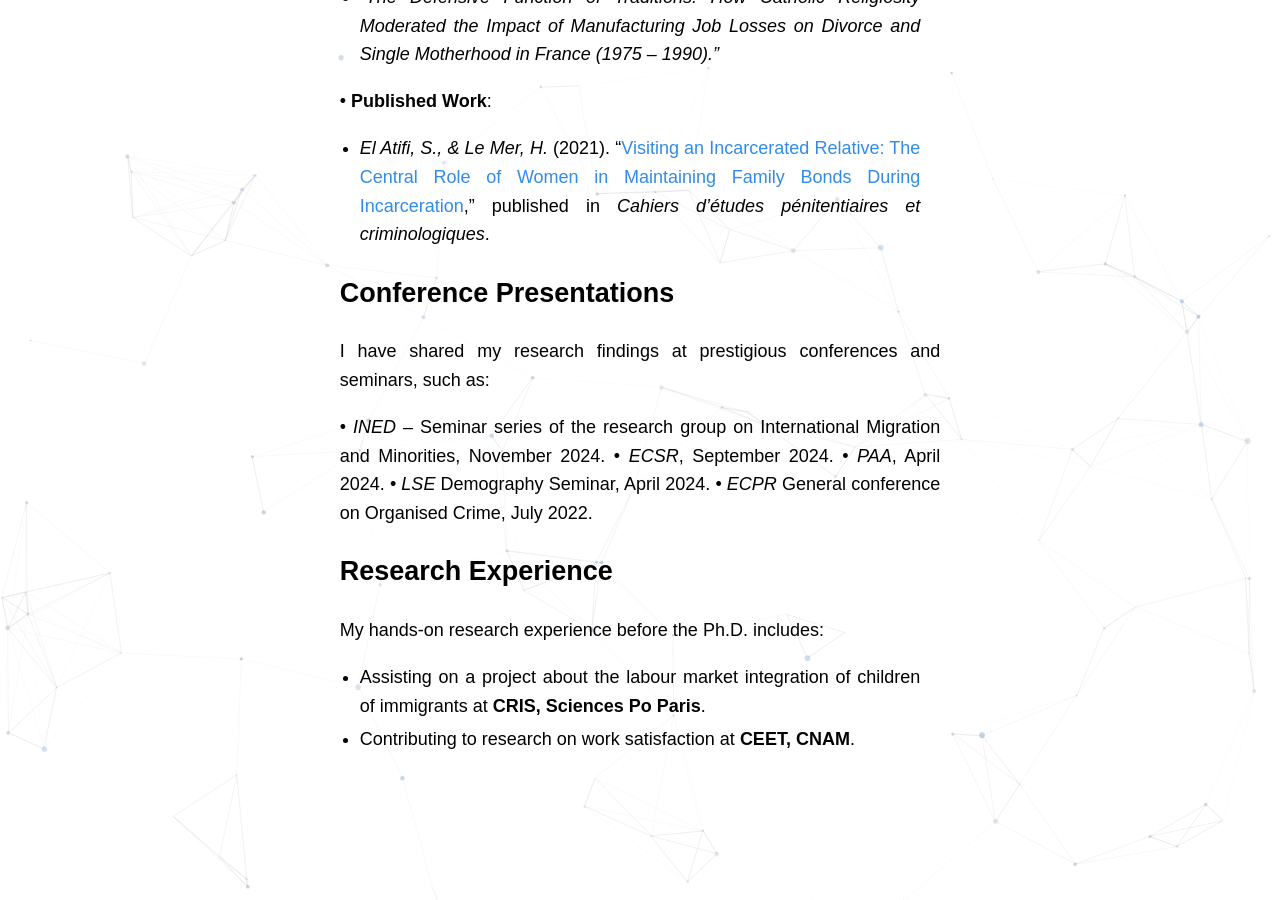
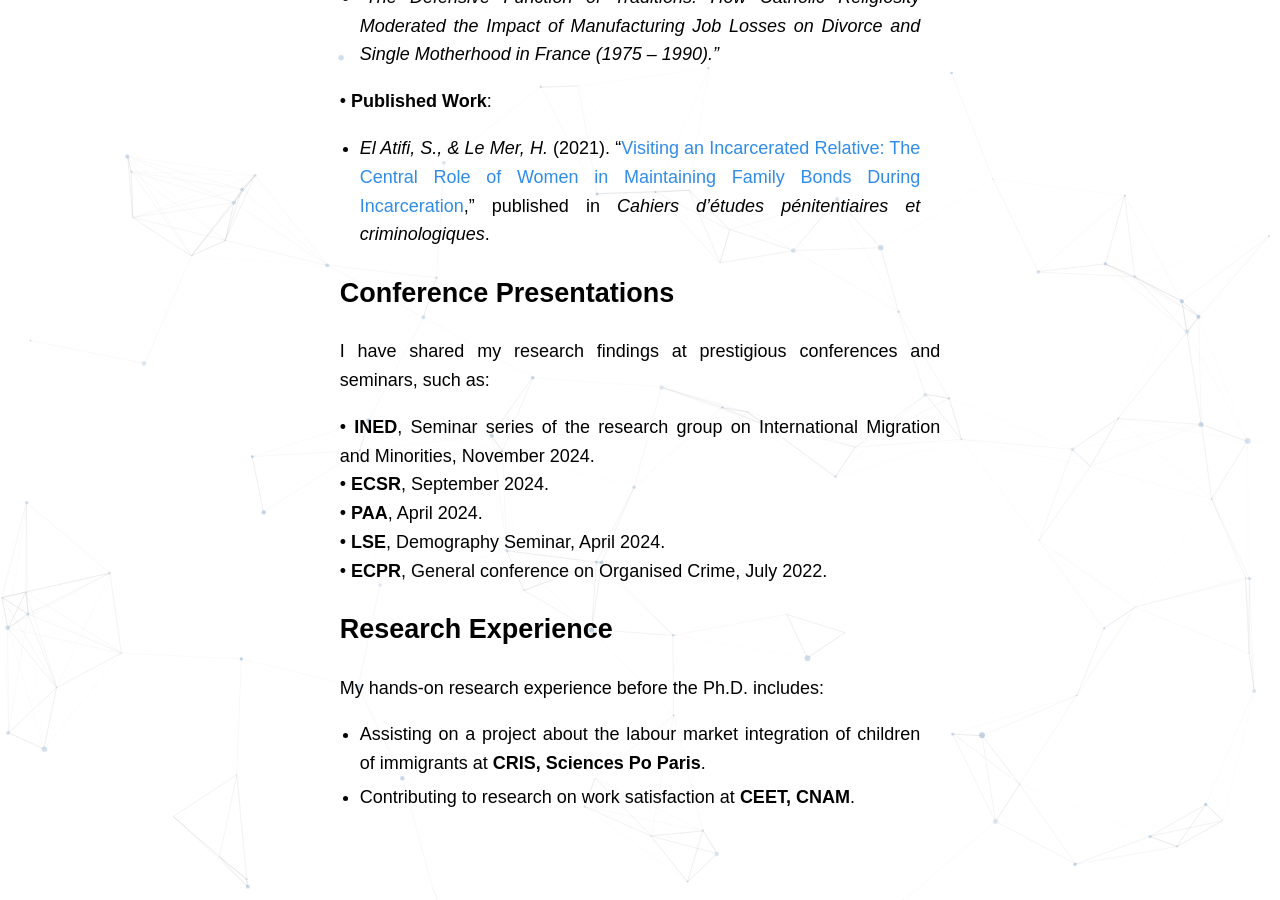
Before and after one commit to sofianelatifi/sofianelatifi.github.io, a Jekyll site: the page built from research.md, in a window 1280 px wide and 900 px high, scrolled down 829 px. Built offline with Jekyll 4.4.1, drawn with Linux system fonts in a browser that asks for light colours.

```diff
--- a/research.md
+++ b/research.md
@@ -39,11 +39,11 @@ During my research master's in sociology, I worked on issues of prisons and crim
 
 I have shared my research findings at prestigious conferences and seminars, such as:
 
-• *INED* – Seminar series of the research group on International Migration and Minorities, November 2024.
-• *ECSR*, September 2024.
-• *PAA*, April 2024.
-• *LSE* Demography Seminar, April 2024.
-• *ECPR* General conference on Organised Crime, July 2022.
+• **INED**, Seminar series of the research group on International Migration and Minorities, November 2024.
+• **ECSR**, September 2024.
+• **PAA**, April 2024.
+• **LSE**, Demography Seminar, April 2024.
+• **ECPR**, General conference on Organised Crime, July 2022.
 
 
 ## Research Experience
```
